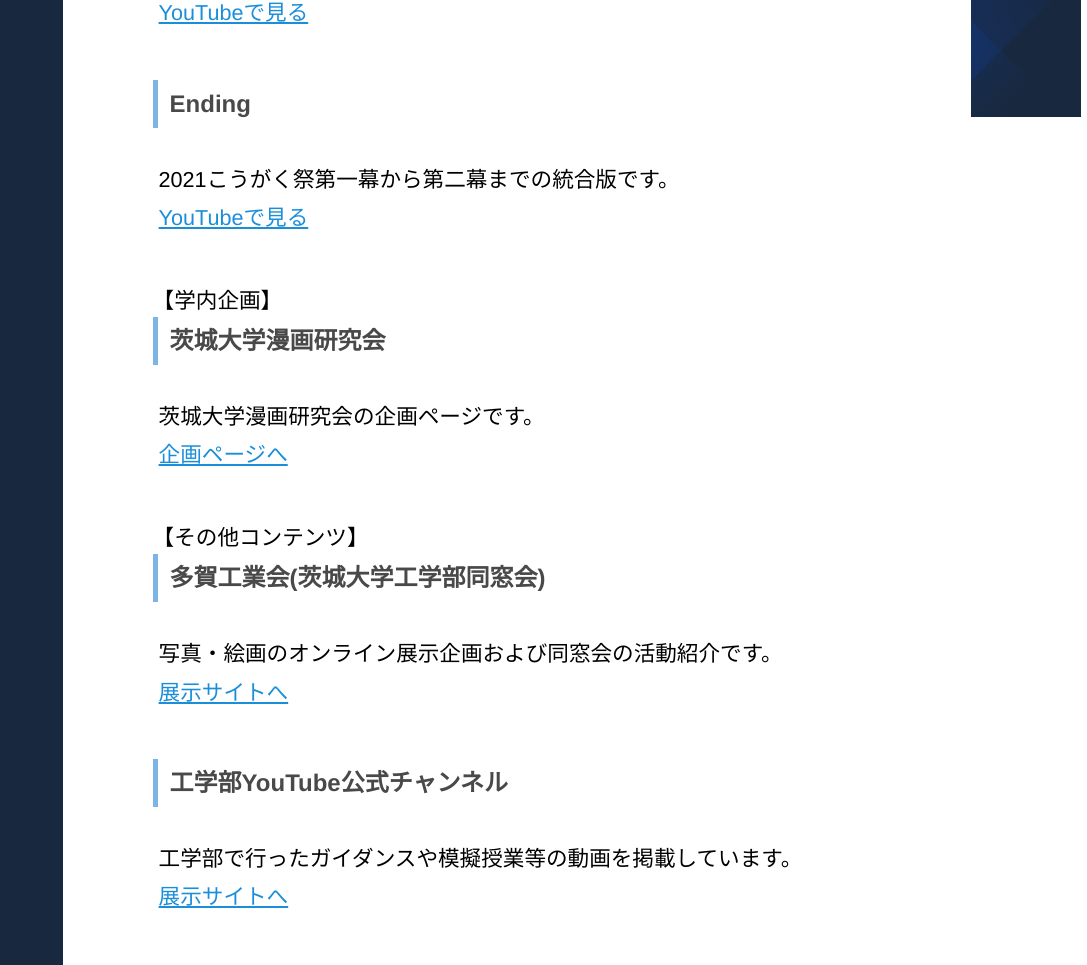
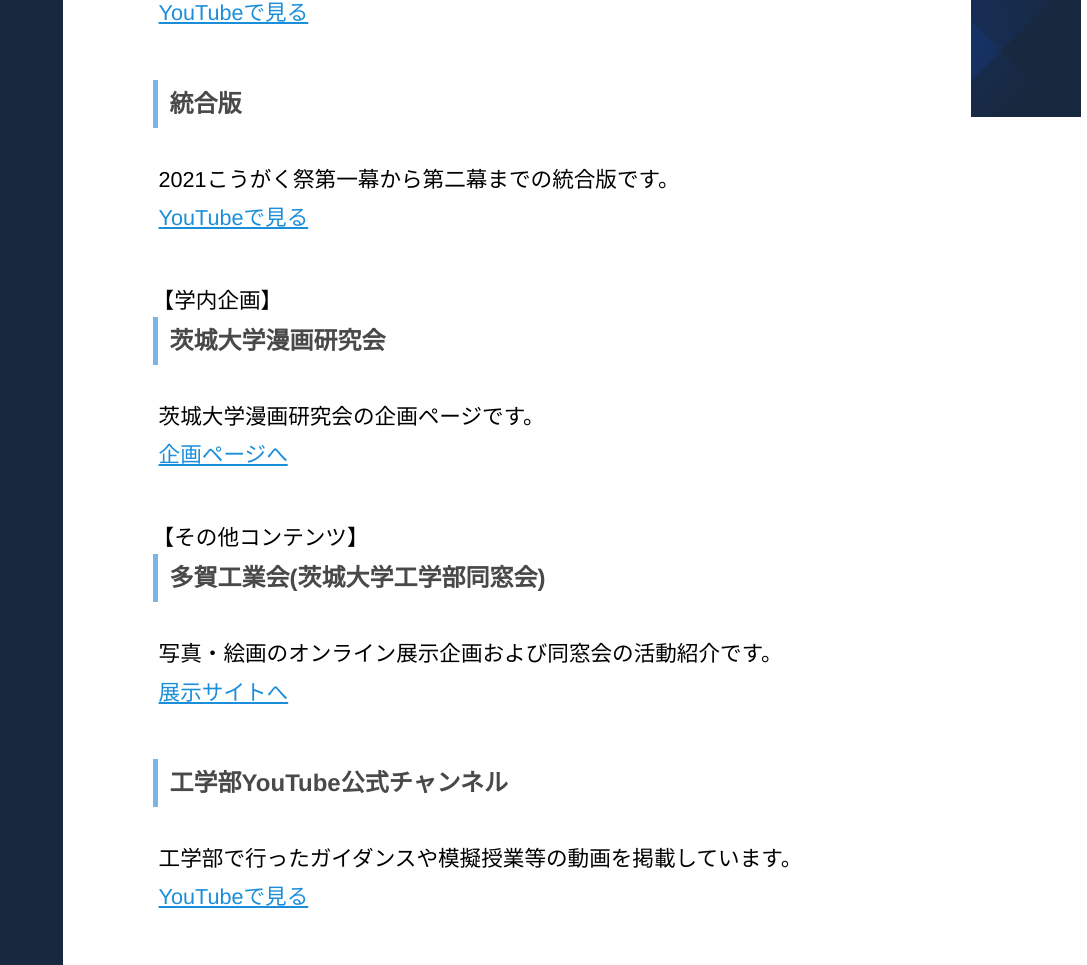
Before and after one commit to kougakusai/kougakusai-hp, a Next.js app: page /event/show in a window 1280 px wide. Shown: the part 1183-2148 px from the top of the page, without its empty margins (193-1280 px from the left). Built offline with nearby package versions, Linux system fonts and the light colour scheme.

Commit message:
テキストミス修正 (#118)

```diff
--- a/src/pages/event/show.tsx
+++ b/src/pages/event/show.tsx
@@ -73,7 +73,7 @@ const Show = () => {
           </a>
         </div>
         <div>
-          <Subtitle text="Ending" />
+          <Subtitle text="統合版" />
           <p className="p-2">2021こうがく祭第一幕から第二幕までの統合版です。</p>
           <a
             href="https://www.youtube.com/watch?v=-F51AwWCLgE"
@@ -114,7 +114,7 @@ const Show = () => {
             rel="noopener noreferrer"
             className="p-2 underline text-k-blue-dark cursor-pointer"
           >
-            展示サイトへ
+            YouTubeで見る
           </a>
         </div>
       </article>
```
